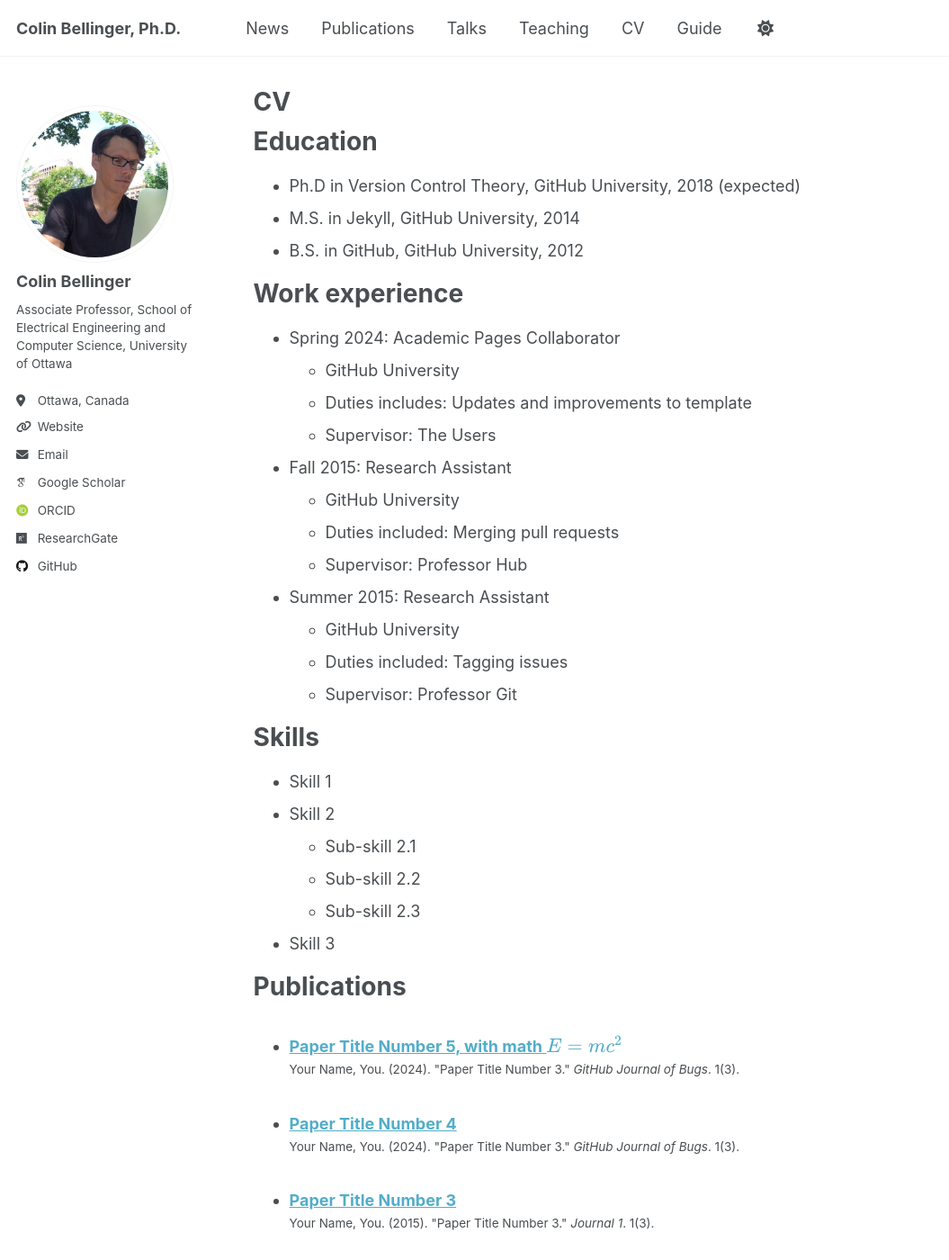
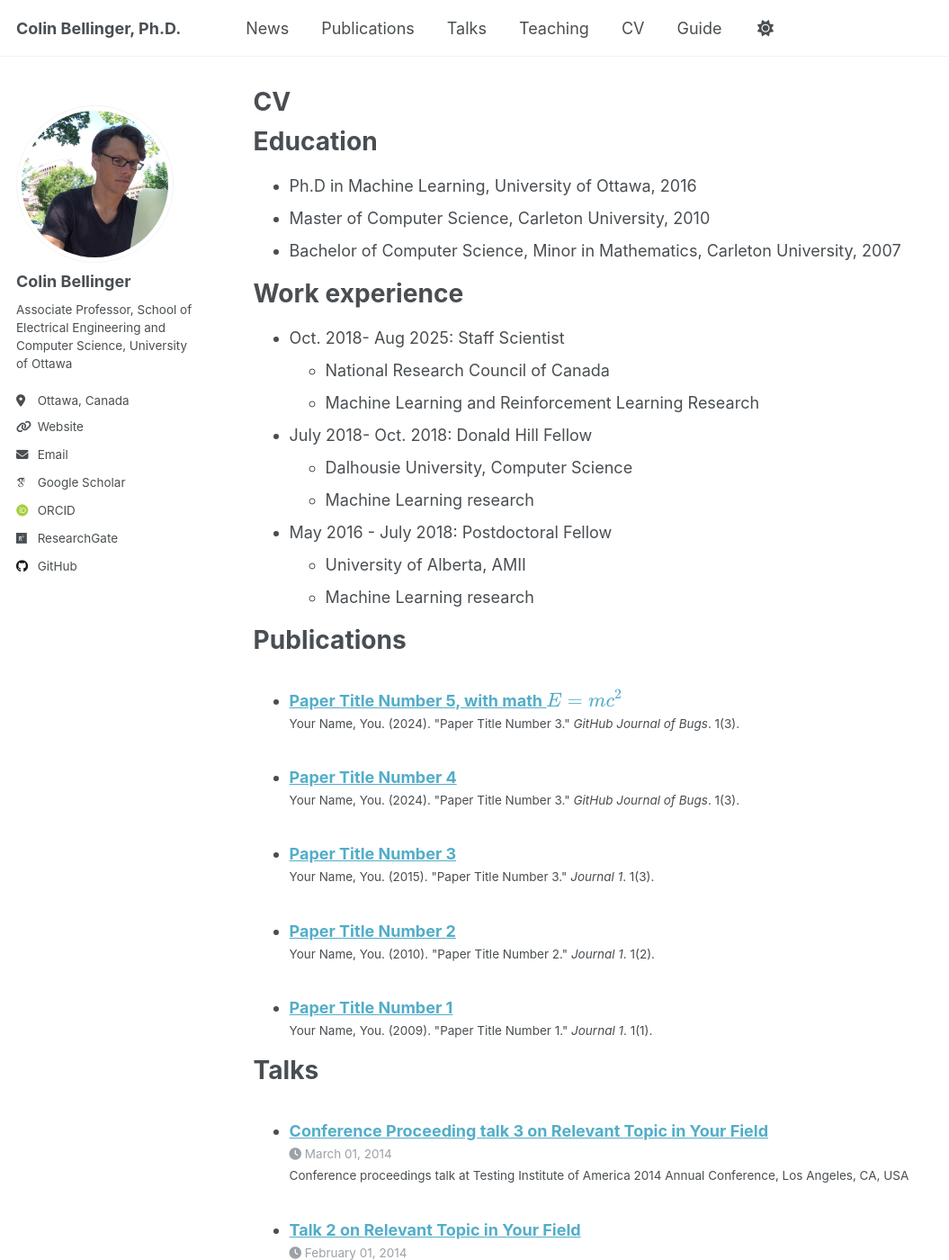
Before and after one commit to cbellinger27/cbellinger27, a Jekyll site: the page built from _pages/cv.md, in a window 1280 px wide and 1400 px high. Shown: the whole window at 90% size, without its empty margins (0-1055 px from the left). Built offline with Jekyll 4.4.1, drawn with Linux system fonts in a browser that asks for light colours; some web fonts are replaced; some of the changed text lies outside the part shown.

Commit message:
Update cv.md

```diff
--- a/_pages/cv.md
+++ b/_pages/cv.md
@@ -11,35 +11,25 @@ redirect_from:
 
 Education
 ======
-* Ph.D in Version Control Theory, GitHub University, 2018 (expected)
-* M.S. in Jekyll, GitHub University, 2014
-* B.S. in GitHub, GitHub University, 2012
+* Ph.D in Machine Learning, University of Ottawa, 2016
+* Master of Computer Science, Carleton University, 2010
+* Bachelor of Computer Science, Minor in Mathematics, Carleton University, 2007
 
 Work experience
 ======
-* Spring 2024: Academic Pages Collaborator
-  * GitHub University
-  * Duties includes: Updates and improvements to template
-  * Supervisor: The Users
+* Oct. 2018- Aug 2025: Staff Scientist
+  * National Research Council of Canada
+  * Machine Learning and Reinforcement Learning Research
 
-* Fall 2015: Research Assistant
-  * GitHub University
-  * Duties included: Merging pull requests
-  * Supervisor: Professor Hub
+* July 2018- Oct. 2018: Donald Hill Fellow
+  * Dalhousie University, Computer Science
+  * Machine Learning research
 
-* Summer 2015: Research Assistant
-  * GitHub University
-  * Duties included: Tagging issues
-  * Supervisor: Professor Git
+* May 2016 - July 2018: Postdoctoral Fellow
+  * University of Alberta, AMII
+  * Machine Learning research
 
-Skills
-======
-* Skill 1
-* Skill 2
-  * Sub-skill 2.1
-  * Sub-skill 2.2
-  * Sub-skill 2.3
-* Skill 3
+
 
 Publications
 ======
@@ -58,7 +48,3 @@ Teaching
   <ul>{% for post in site.teaching reversed %}
     {% include archive-single-cv.html %}
   {% endfor %}</ul>
-
-Service and leadership
-======
-* Currently signed in to 43 different slack teams
```
